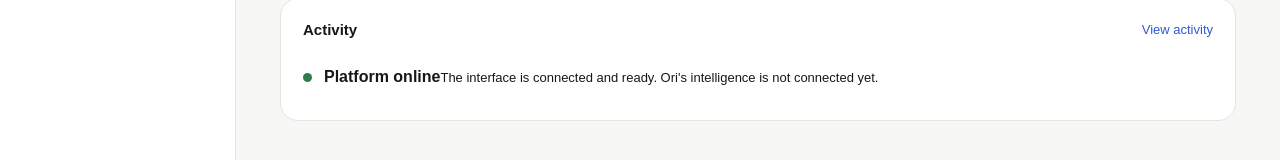
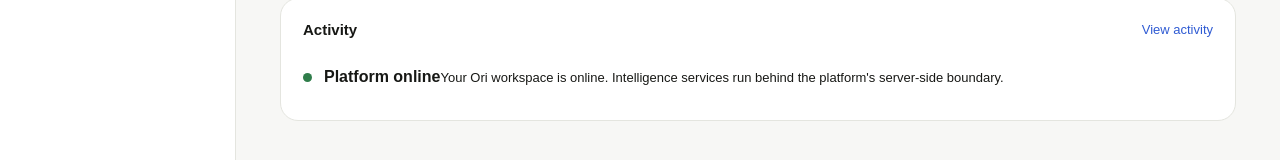
Before and after one commit to 30lnewcomb-byte/ori-platform, a Next.js app in the folder apps/web/: page / in a window 1280 px wide. Shown: the part 505-665 px from the top of the page. Built offline with nearby package versions, Linux system fonts and the light colour scheme; a web font is replaced by a local one.

Commit message:
Remove stale demo-style intelligence status text

```diff
--- a/apps/web/app/page.tsx
+++ b/apps/web/app/page.tsx
@@ -58,7 +58,7 @@ export default function HomePage() {
 
         <section className="sectionBlock" aria-labelledby="activity-heading">
           <div className="sectionHeader"><h3 id="activity-heading">Activity</h3><a href="/notifications">View activity</a></div>
-          <div className="statusRow"><span className="statusDot" aria-hidden="true" /><div><strong>Platform online</strong><span>The interface is connected and ready. Ori&apos;s intelligence is not connected yet.</span></div></div>
+          <div className="statusRow"><span className="statusDot" aria-hidden="true" /><div><strong>Platform online</strong><span>Your Ori workspace is online. Intelligence services run behind the platform&apos;s server-side boundary.</span></div></div>
         </section>
       </div>
     </AppShell>
```
